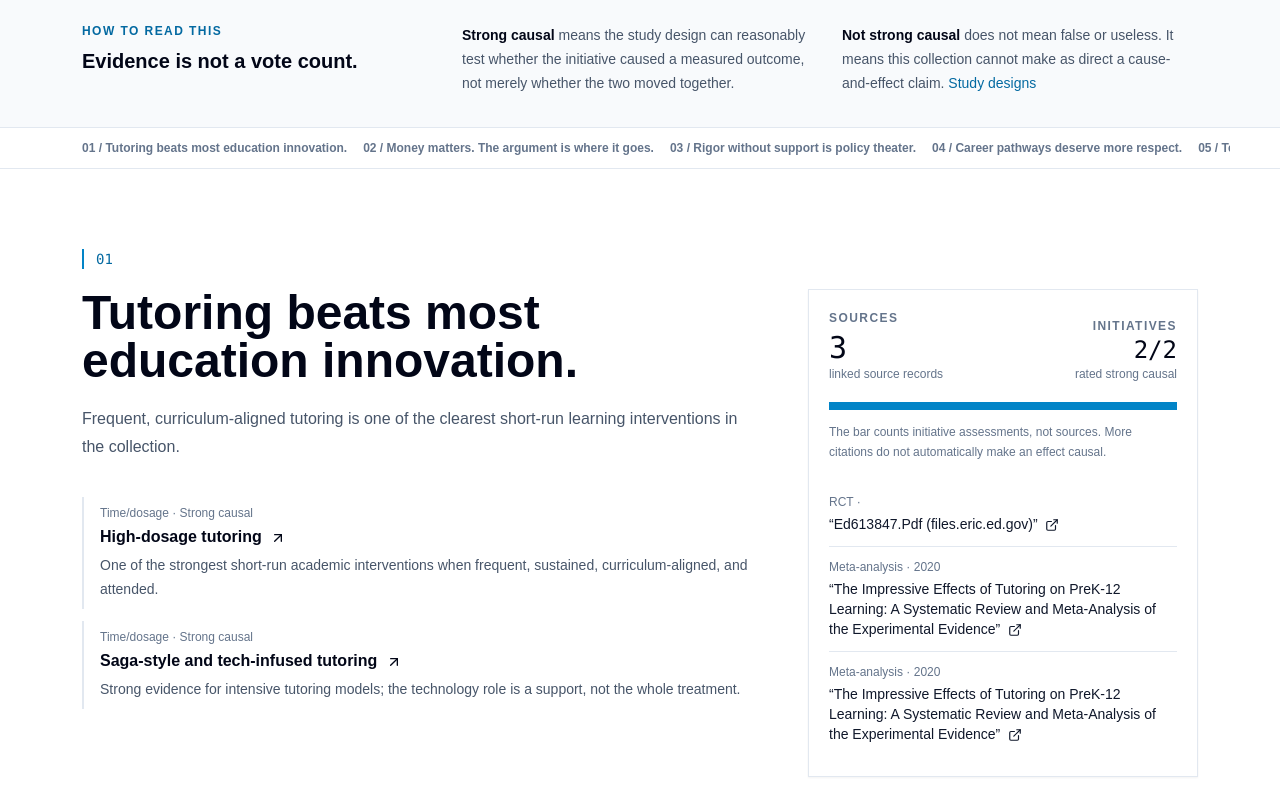
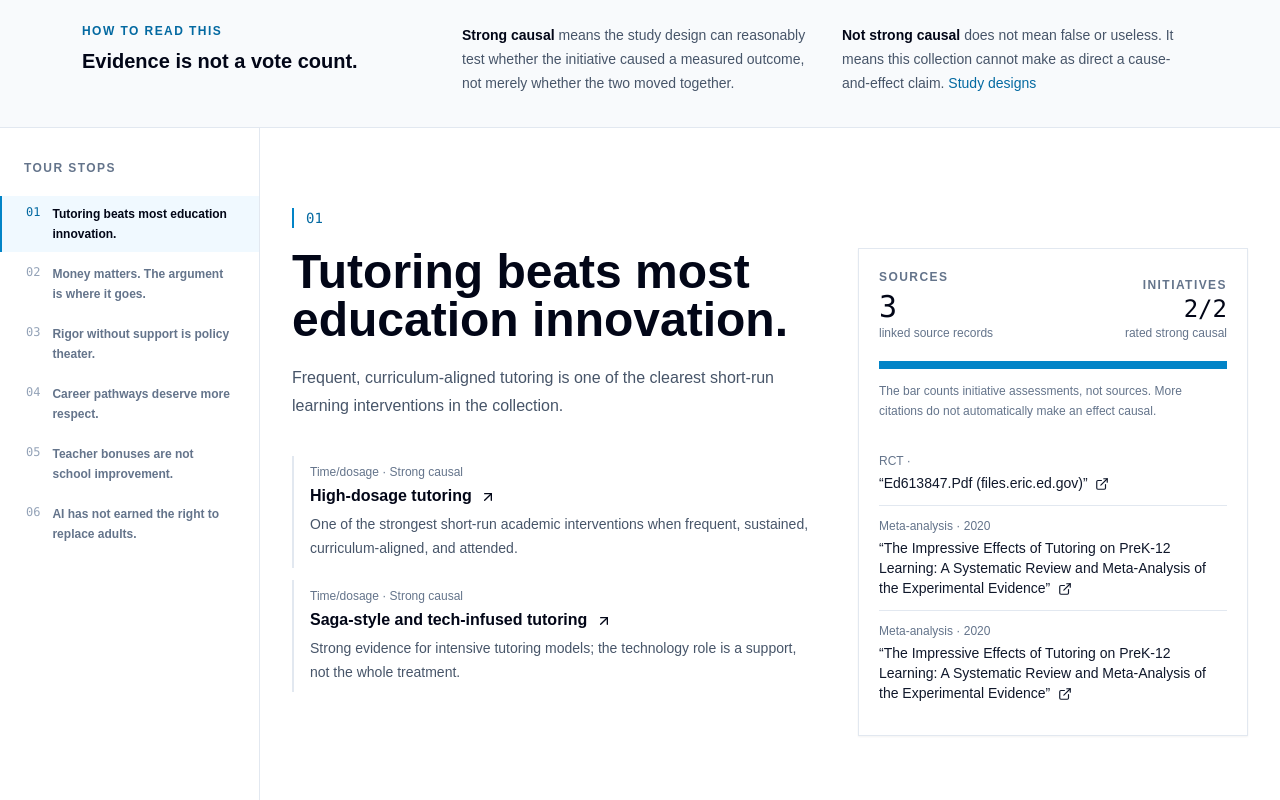
Before and after one commit to athsrueas-geocurator/Education-Initiatives, a Next.js app: page /tour in a window 1280 px wide. Shown: the part 500-1300 px from the top of the page. Built offline with nearby package versions, Linux system fonts and the light colour scheme.

Commit message:
Add sticky tour navigation

```diff
--- a/src/components/tour/EvidenceTour.tsx
+++ b/src/components/tour/EvidenceTour.tsx
@@ -2,6 +2,7 @@ import Link from "next/link";
 import { ArrowDownRight, ArrowUpRight, ExternalLink } from "lucide-react";
 import { evidenceLabels } from "@/lib/evidence-normalization";
 import type { Initiative, Source } from "@/lib/content-schema";
+import { TourNavigation } from "./TourNavigation";
 
 type TourStop = {
   number: string;
@@ -112,17 +113,14 @@ export function EvidenceTour({ initiatives, sources }: { initiatives: Initiative
         </div>
       </section>
 
-      <nav aria-label="Tour stops" className="sticky top-[57px] z-20 border-b border-slate-200 bg-white/95 backdrop-blur">
-        <div className="mx-auto flex max-w-[1180px] gap-4 overflow-x-auto px-4 py-3 text-xs font-semibold text-slate-500 sm:px-6 lg:px-8">
-          {stops.map((stop) => <a key={stop.number} href={`#stop-${stop.number}`} className="shrink-0 hover:text-slate-950">{stop.number} / {stop.statement}</a>)}
-        </div>
-      </nav>
-
+      <div className="mx-auto max-w-[1440px] lg:grid lg:grid-cols-[260px_minmax(0,1fr)]">
+        <TourNavigation stops={stops} />
+        <div>
           {stops.map((stop) => {
             const records = stop.initiativeSlugs.map((slug) => initiativeMap.get(slug)).filter((initiative): initiative is Initiative => Boolean(initiative));
             return (
-          <section key={stop.number} id={`stop-${stop.number}`} className="scroll-mt-28 border-b border-slate-200">
-            <div className="mx-auto grid max-w-[1180px] gap-10 px-4 py-14 sm:px-6 lg:grid-cols-[minmax(0,1fr)_390px] lg:px-8 lg:py-20">
+              <section key={stop.number} id={`stop-${stop.number}`} className="scroll-mt-20 border-b border-slate-200 last:border-b-0">
+                <div className="mx-auto max-w-[1180px] grid gap-10 px-4 py-14 sm:px-6 lg:grid-cols-[minmax(0,1fr)_390px] lg:px-8 lg:py-20">
                   <div>
                     <p className="border-l-2 border-sky-600 pl-3 font-mono text-sm text-sky-700">{stop.number}</p>
                     <h2 className="mt-5 max-w-3xl text-3xl font-semibold leading-tight text-slate-950 sm:text-5xl">{stop.statement}</h2>
@@ -142,6 +140,8 @@ export function EvidenceTour({ initiatives, sources }: { initiatives: Initiative
               </section>
             );
           })}
+        </div>
+      </div>
     </main>
   );
 }
--- /dev/null
+++ b/src/components/tour/TourNavigation.tsx
@@ -0,0 +1,50 @@
+"use client";
+
+import { useEffect, useState } from "react";
+
+type Stop = {
+  number: string;
+  statement: string;
+};
+
+export function TourNavigation({ stops }: { stops: Stop[] }) {
+  const [activeStop, setActiveStop] = useState(stops[0]?.number);
+
+  useEffect(() => {
+    const observer = new IntersectionObserver(
+      (entries) => {
+        const visible = entries.filter((entry) => entry.isIntersecting).sort((a, b) => b.intersectionRatio - a.intersectionRatio);
+        if (visible[0]) setActiveStop(visible[0].target.id.replace("stop-", ""));
+      },
+      { rootMargin: "-18% 0px -62% 0px", threshold: [0.1, 0.35, 0.6] }
+    );
+
+    const sections = stops.map((stop) => document.getElementById(`stop-${stop.number}`)).filter((section): section is HTMLElement => Boolean(section));
+    sections.forEach((section) => observer.observe(section));
+    return () => observer.disconnect();
+  }, [stops]);
+
+  return (
+    <nav aria-label="Tour stops" className="border-b border-slate-200 bg-white lg:sticky lg:top-[57px] lg:h-[calc(100vh-57px)] lg:self-start lg:border-b-0 lg:border-r">
+      <div className="overflow-x-auto px-4 py-3 lg:overflow-visible lg:px-0 lg:py-8">
+        <p className="hidden px-6 text-xs font-semibold uppercase tracking-[0.12em] text-slate-500 lg:block">Tour stops</p>
+        <div className="flex gap-4 lg:mt-5 lg:grid lg:gap-1">
+          {stops.map((stop) => {
+            const active = activeStop === stop.number;
+            return (
+              <a
+                key={stop.number}
+                href={`#stop-${stop.number}`}
+                aria-current={active ? "location" : undefined}
+                className={`group flex shrink-0 items-start gap-3 border-l-2 py-2 text-left transition lg:px-6 ${active ? "border-sky-600 bg-sky-50 text-slate-950" : "border-transparent text-slate-500 hover:border-slate-300 hover:text-slate-950"}`}
+              >
+                <span className={`font-mono text-xs tabular-nums ${active ? "text-sky-700" : "text-slate-400"}`}>{stop.number}</span>
+                <span className="max-w-48 text-xs font-semibold leading-5">{stop.statement}</span>
+              </a>
+            );
+          })}
+        </div>
+      </div>
+    </nav>
+  );
+}
```
Lines whose indentation alone changed are shown as unchanged.
